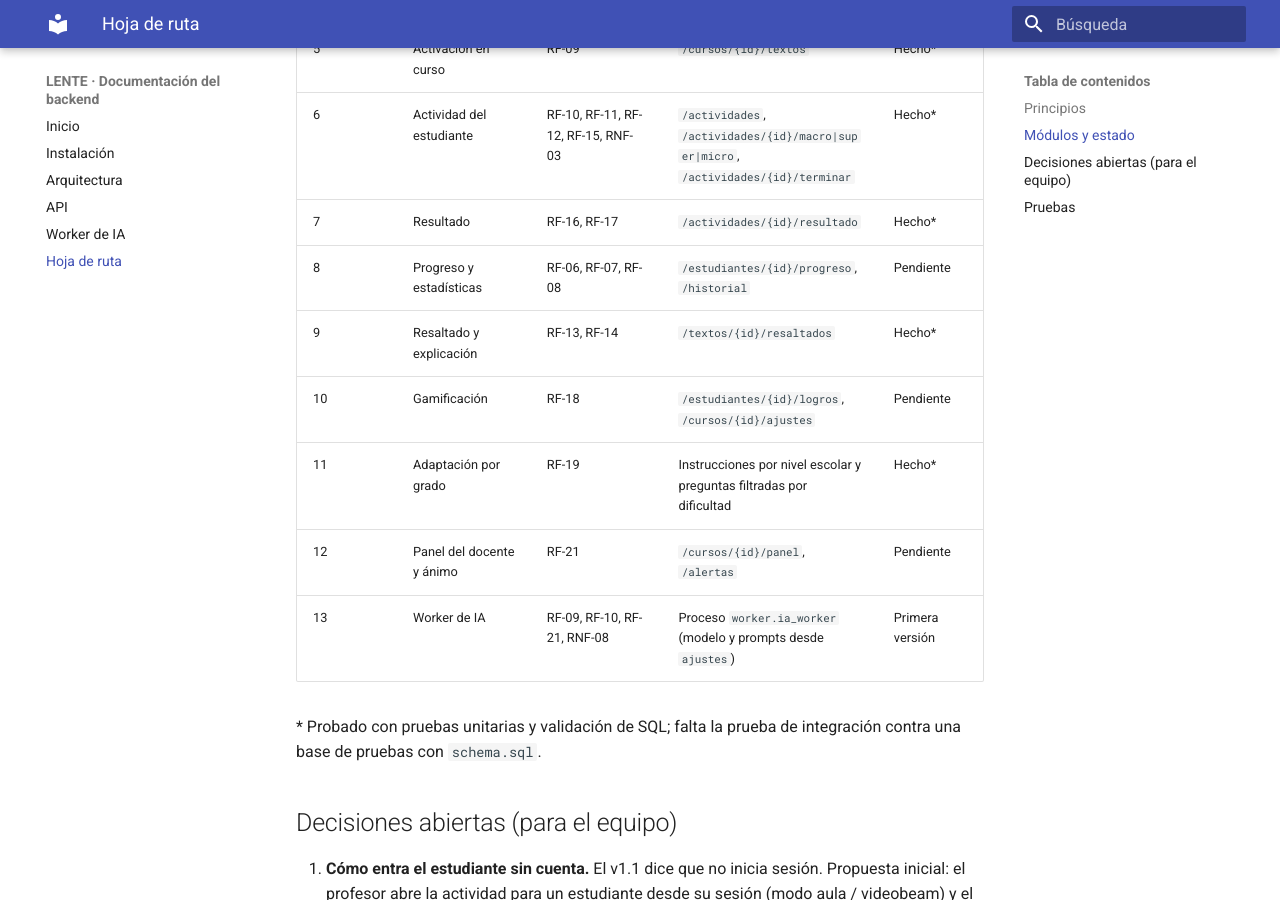
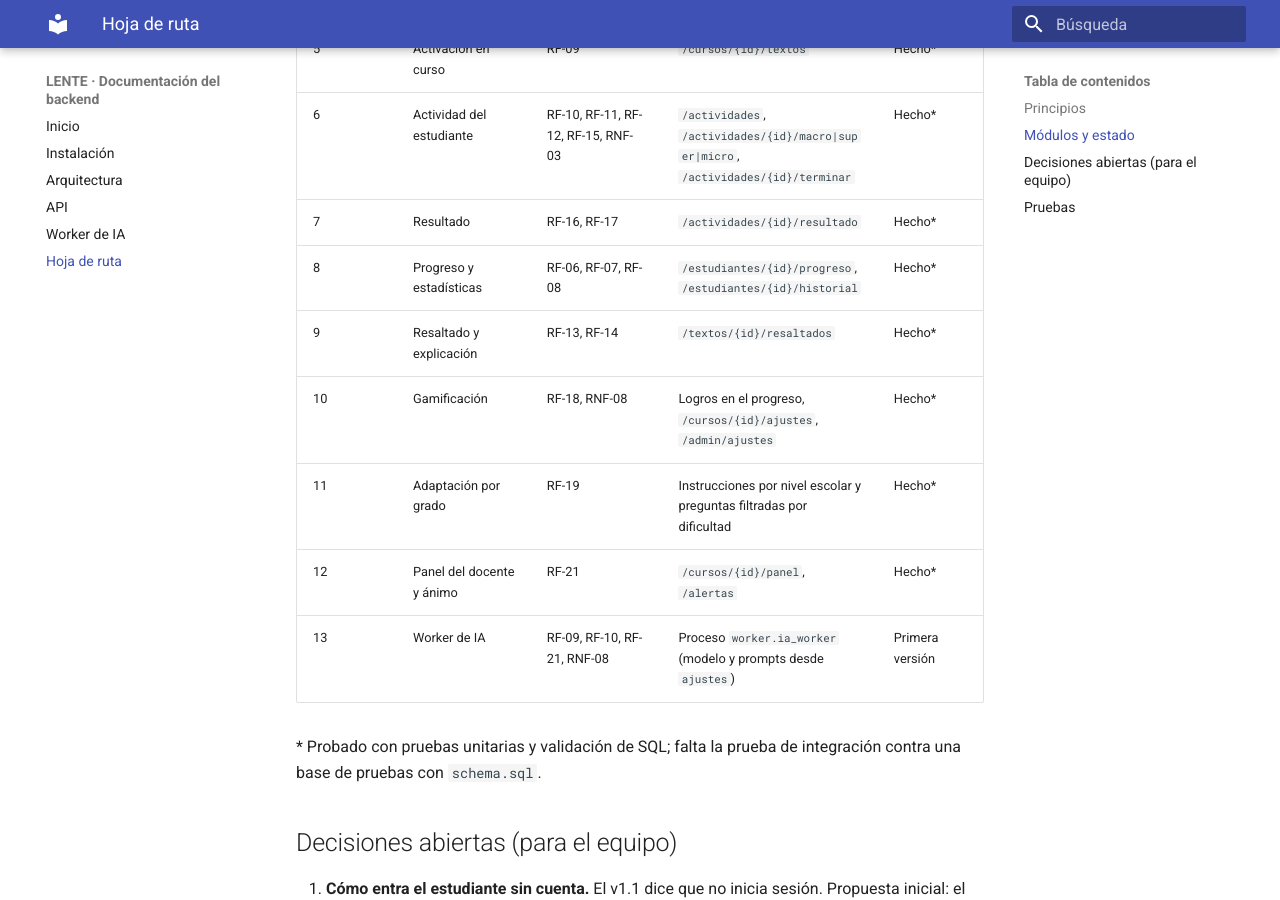
Before and after one commit to mvega09/lente, an MkDocs documentation site: the page built from docs/hoja-de-ruta.md, in a window 1280 px wide and 900 px high, scrolled down 1032 px. Built offline with MkDocs 1.6.1 and Material for MkDocs 9.7.7, drawn with Linux system fonts in a browser that asks for light colours.

Commit message:
Hoja de ruta: seguimiento, gamificación y panel
Co-Authored-By: Claude Opus 5.5 <noreply@anthropic.com>

```diff
--- a/docs/hoja-de-ruta.md
+++ b/docs/hoja-de-ruta.md
@@ -26,11 +26,11 @@ Basada en el *Levantamiento de requerimientos v1.1 (IA)*, el esquema
 | 5 | Activación en curso | RF-09 | `/cursos/{id}/textos` | Hecho* |
 | 6 | Actividad del estudiante | RF-10, RF-11, RF-12, RF-15, RNF-03 | `/actividades`, `/actividades/{id}/macro|super|micro`, `/actividades/{id}/terminar` | Hecho* |
 | 7 | Resultado | RF-16, RF-17 | `/actividades/{id}/resultado` | Hecho* |
-| 8 | Progreso y estadísticas | RF-06, RF-07, RF-08 | `/estudiantes/{id}/progreso`, `/historial` | Pendiente |
+| 8 | Progreso y estadísticas | RF-06, RF-07, RF-08 | `/estudiantes/{id}/progreso`, `/estudiantes/{id}/historial` | Hecho* |
 | 9 | Resaltado y explicación | RF-13, RF-14 | `/textos/{id}/resaltados` | Hecho* |
-| 10 | Gamificación | RF-18 | `/estudiantes/{id}/logros`, `/cursos/{id}/ajustes` | Pendiente |
+| 10 | Gamificación | RF-18, RNF-08 | Logros en el progreso, `/cursos/{id}/ajustes`, `/admin/ajustes` | Hecho* |
 | 11 | Adaptación por grado | RF-19 | Instrucciones por nivel escolar y preguntas filtradas por dificultad | Hecho* |
-| 12 | Panel del docente y ánimo | RF-21 | `/cursos/{id}/panel`, `/alertas` | Pendiente |
+| 12 | Panel del docente y ánimo | RF-21 | `/cursos/{id}/panel`, `/alertas` | Hecho* |
 | 13 | Worker de IA | RF-09, RF-10, RF-21, RNF-08 | Proceso `worker.ia_worker` (modelo y prompts desde `ajustes`) | Primera versión |
 
 \* Probado con pruebas unitarias y validación de SQL; falta la prueba de
```
